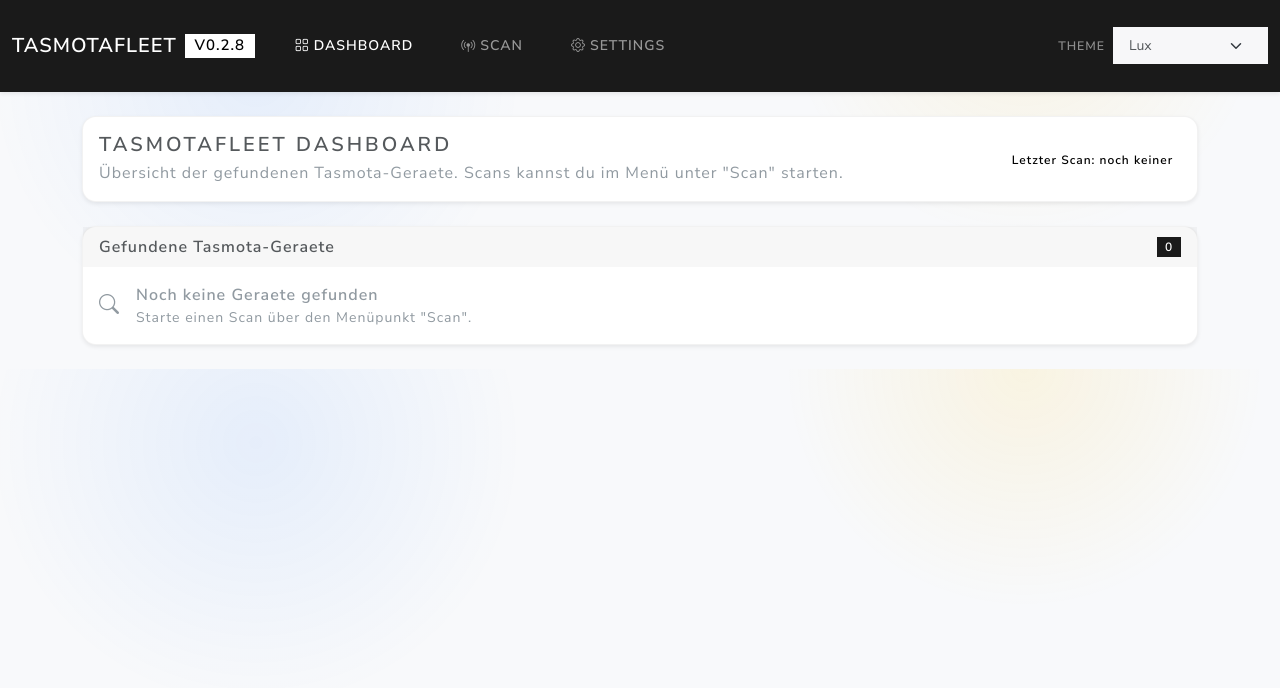
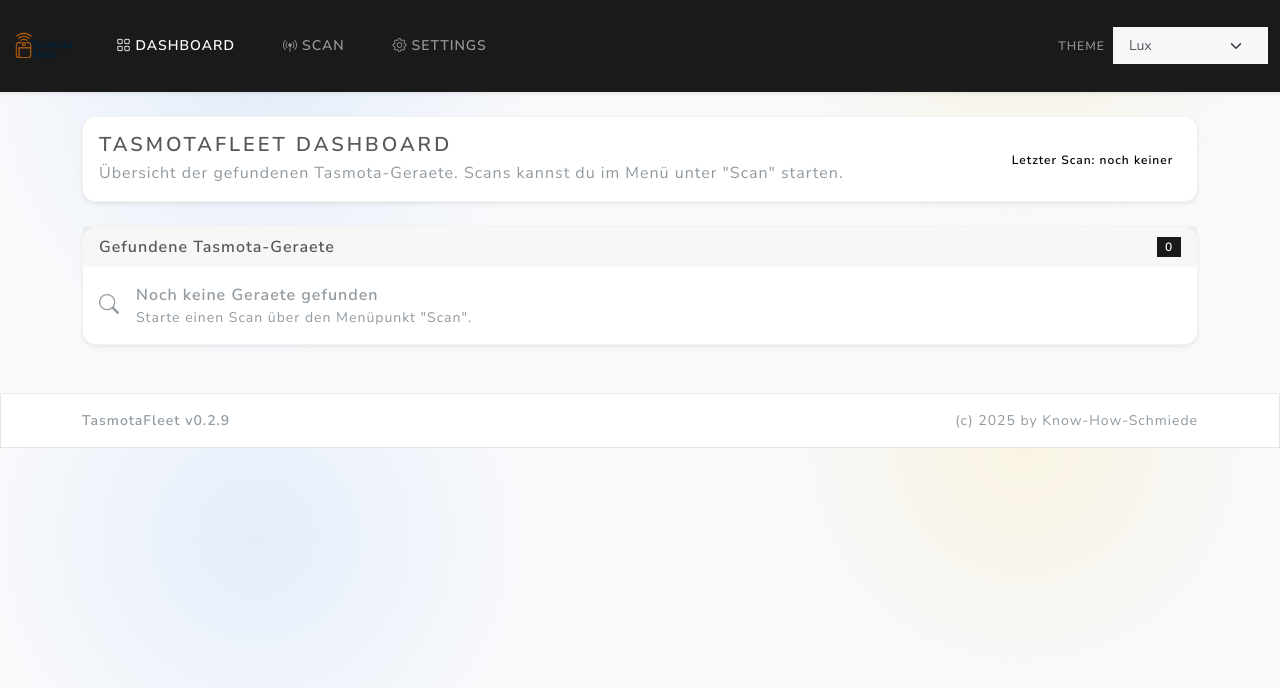
Before and after one commit to know-how-schmiede/TasmotaFleet, a Flask app: page / in a window 1280 px wide. Shown: the top 688 px of the page. Run offline with Flask 3, Linux system fonts and the light colour scheme; data that the repository does not hold is empty; parts of the project's set-up code (start-up, migrations or seed data) failed here and were passed over; some libraries are stand-ins or nearby versions.

Commit message:
Logo TasmotaFleet

```diff
--- a/src/templates/base.html
+++ b/src/templates/base.html
@@ -25,8 +25,9 @@
   <nav class="navbar navbar-expand-lg navbar-dark bg-primary shadow-sm">
     <div class="container-fluid">
       <a class="navbar-brand d-flex align-items-center gap-2" href="{{ url_for('index') }}">
-        <span class="fw-bold">TasmotaFleet</span>
-        <span class="badge text-bg-light text-primary-emphasis">v{{ app_version }}</span>
+        <img src="{{ url_for('static', filename='images/Logo_TasmotaFleet.png') }}"
+             alt="TasmotaFleet Logo"
+             style="height: 32px; width: auto;">
       </a>
 
       <button class="navbar-toggler" type="button" data-bs-toggle="collapse" data-bs-target="#mainNavbar"
@@ -125,5 +126,12 @@
           integrity="sha384-YvpcrYf0tY3lHB60NNkmXc5s9fDVZLESaAA55NDzOxhy9GkcIdslK1eN7N6jIeHz"
           crossorigin="anonymous"></script>
   {% block scripts %}{% endblock %}
+
+  <footer class="bg-light border-top py-3 mt-5">
+    <div class="container d-flex flex-column flex-md-row justify-content-between align-items-center small text-muted">
+      <span class="fw-semibold">TasmotaFleet v{{ app_version }}</span>
+      <span>(c) 2025 by Know-How-Schmiede</span>
+    </div>
+  </footer>
 </body>
 </html>
--- a/src/version.py
+++ b/src/version.py
@@ -1 +1 @@
-APP_VERSION = "0.2.8"
+APP_VERSION = "0.2.9"
```
Also changed, not shown: doku/Version_Timeline.md (+2 -0 lines), doku/Logo_TasmotaFleet.png (added), src/static/images/Logo_TasmotaFleet.png (added), 1 other file.
